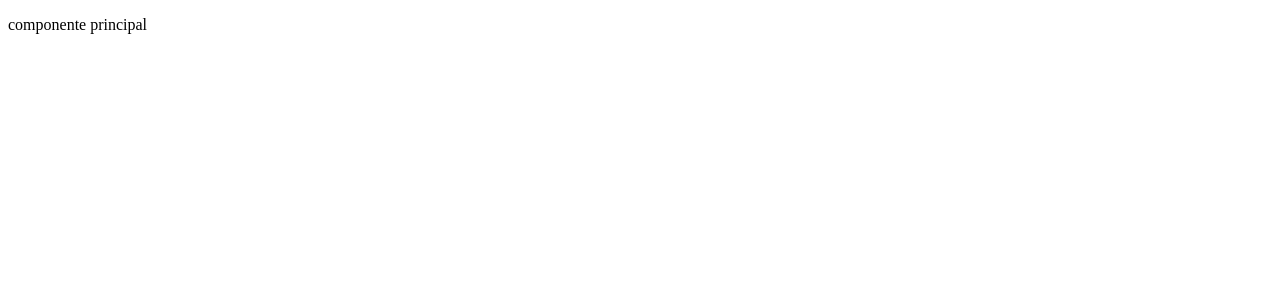
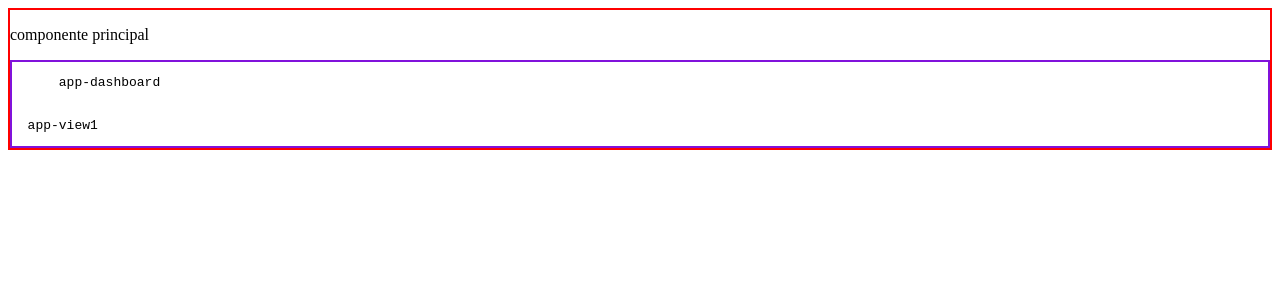
Before and after one commit to JAdrianP/CursoAngularStackBlitz2023, an Angular app: page /dashboard/view1 in a window 1280 px wide. Before the commit this address led to /. Shown: the top 300 px of the page. Built offline with nearby package versions, Linux system fonts and the light colour scheme.

Commit message:
navegacion por componentes

```diff
--- a/src/app/app-routing.module.ts
+++ b/src/app/app-routing.module.ts
@@ -1,7 +1,30 @@
 import { NgModule } from '@angular/core';
 import { RouterModule, Routes } from '@angular/router';
+import { LoginComponent } from './login/login.component';
+import { DashboardComponent } from './dashboard/dashboard.component';
+import { View1Component } from './dashboard/view1/view1.component';
+import { View2Component } from './dashboard/view2/view2.component';
 
-const routes: Routes = [];
+const routes: Routes = [
+  {
+    path: 'login',
+    component: LoginComponent
+  },
+  {
+    path: 'dashboard',
+    component: DashboardComponent,
+    children:[
+      {
+        path: 'view1',
+        component: View1Component
+      },
+      {
+        path: 'view2',
+        component: View2Component
+      }
+    ]
+  }
+];
 
 @NgModule({
   imports: [RouterModule.forRoot(routes)],
--- a/src/app/app.component.html
+++ b/src/app/app.component.html
@@ -1 +1,8 @@
-<p>componente principal</p>
+<div style="border: 2px solid red">
+    <p>componente principal</p>
+
+    <router-outlet>
+
+    </router-outlet>
+
+</div>
--- /dev/null
+++ b/src/app/dashboard/dashboard.component.html
@@ -0,0 +1,10 @@
+<div style="border: 2px solid rgb(129, 18, 219)">
+
+  <pre>
+      app-dashboard
+  </pre>
+
+  <router-outlet>
+
+  </router-outlet>
+</div>
--- /dev/null
+++ b/src/app/dashboard/view1/view1.component.html
@@ -0,0 +1,3 @@
+<pre>
+  app-view1
+</pre>
--- /dev/null
+++ b/src/app/dashboard/view2/view2.component.html
@@ -0,0 +1,3 @@
+<pre>
+  app-view2
+</pre>
--- /dev/null
+++ b/src/app/login/login.component.html
@@ -0,0 +1,3 @@
+<pre>
+  app-login
+</pre>
```
Also changed, not shown: src/app/app.module.ts (+9 -1 lines), src/app/dashboard/dashboard.component.ts (added, +7 -0 lines), src/app/dashboard/view1/view1.component.ts (added, +7 -0 lines), src/app/dashboard/view2/view2.component.ts (added, +7 -0 lines), src/app/login/login.component.ts (added, +7 -0 lines), 2 other files (tests, documents, lock files or other folders).
